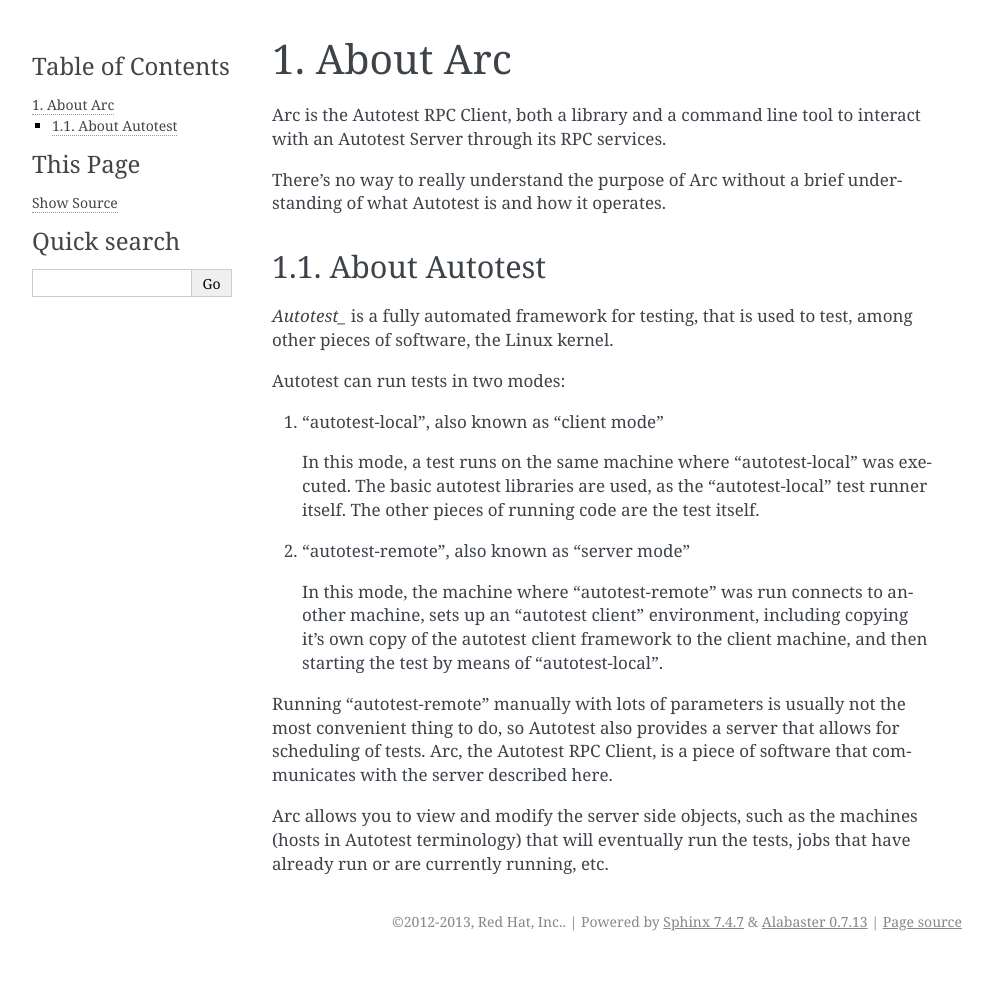
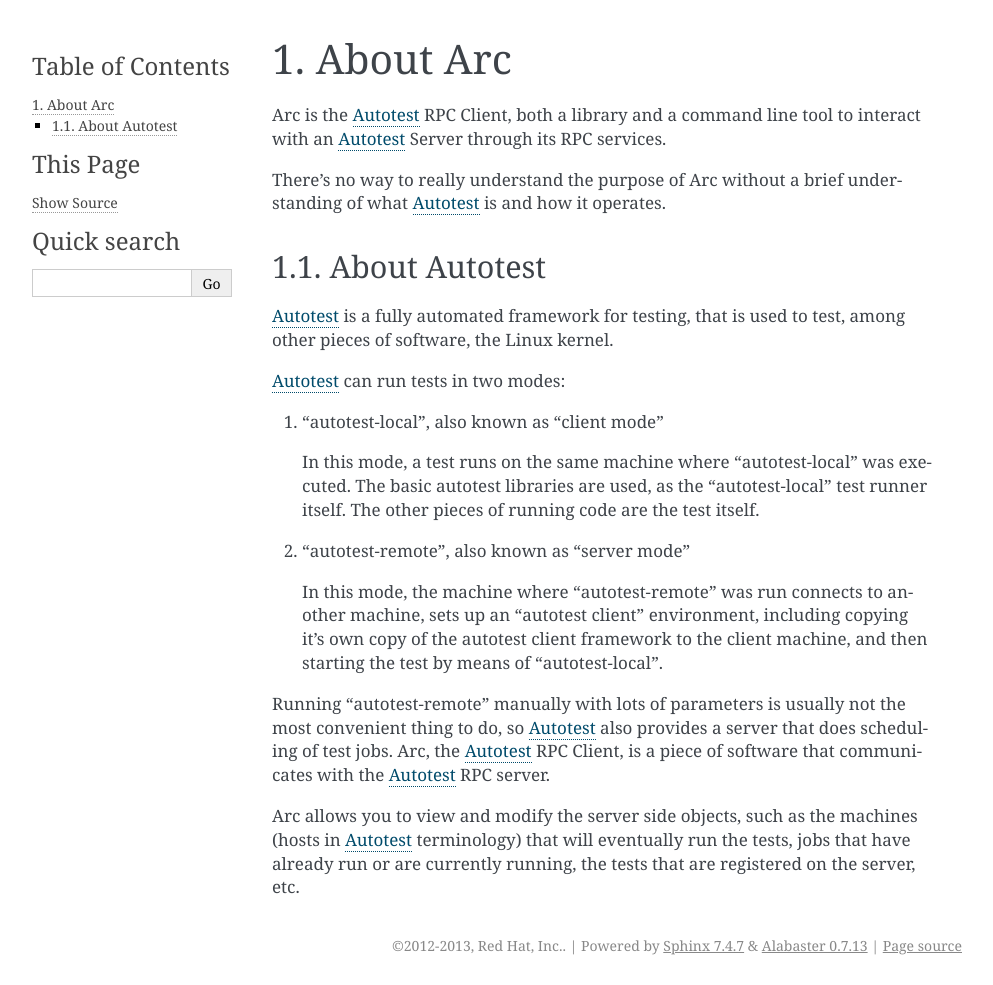
Before and after one commit to autotest/arc, a Sphinx documentation site: the page built from docs/source/intro.rst, in a window 1280 px wide. Shown: the whole page, without its empty margins (148-1141 px from the left). Built offline with Sphinx 7.4.7, drawn with Linux system fonts in a browser that asks for light colours; before the commit the page ends 961 px from its top, so only the background shows below that.

Commit message:
docs: provide easy access to the Autotest web page
In the intro page, since users reading that page could very well
know very little about Autotest itself.

Signed-off-by: Cleber Rosa <crosa@redhat.com>

```diff
--- a/docs/source/intro.rst
+++ b/docs/source/intro.rst
@@ -3,20 +3,20 @@
 About Arc
 =========
 
-Arc is the Autotest RPC Client, both a library and a command line tool to
-interact with an Autotest Server through its RPC services.
+Arc is the Autotest_ RPC Client, both a library and a command line tool to
+interact with an Autotest_ Server through its RPC services.
 
 There's no way to really understand the purpose of Arc without a brief
-understanding of what Autotest is and how it operates.
+understanding of what Autotest_ is and how it operates.
 
 .. _about-autotest:
 
 About Autotest
 --------------
 
-`Autotest_` is a fully automated framework for testing, that is used to test, among other pieces of software, the Linux kernel.
+Autotest_ is a fully automated framework for testing, that is used to test, among other pieces of software, the Linux kernel.
 
-Autotest can run tests in two modes:
+Autotest_ can run tests in two modes:
 
 1. "autotest-local", also known as "client mode"
 
@@ -26,6 +26,8 @@
 
    In this mode, the machine where "autotest-remote" was run connects to another machine, sets up an "autotest client" environment, including copying it's own copy of the autotest client framework to the client machine, and then starting the test by means of "autotest-local".
 
-Running "autotest-remote" manually with lots of parameters is usually not the most convenient thing to do, so Autotest also provides a server that allows for scheduling of tests. Arc, the Autotest RPC Client, is a piece of software that communicates with the server described here.
+Running "autotest-remote" manually with lots of parameters is usually not the most convenient thing to do, so Autotest_ also provides a server that does scheduling of test jobs. Arc, the Autotest_ RPC Client, is a piece of software that communicates with the Autotest_ RPC server.
 
-Arc allows you to view and modify the server side objects, such as the machines (hosts in Autotest terminology) that will eventually run the tests, jobs that have already run or are currently running, etc.
+Arc allows you to view and modify the server side objects, such as the machines (hosts in Autotest_ terminology) that will eventually run the tests, jobs that have already run or are currently running, the tests that are registered on the server, etc.
+
+.. _Autotest: http://autotest.github.io
```
